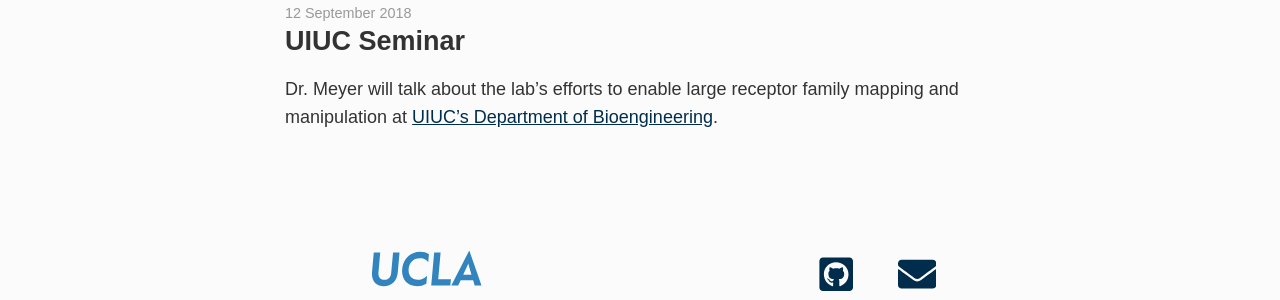
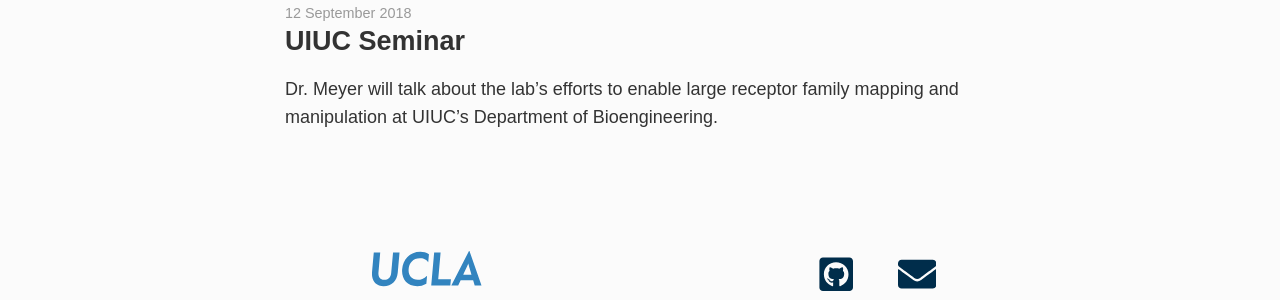
Before and after one commit to meyer-lab/asmlab.org, a Jekyll site: the page built from _posts/news/2018-09-12-UIUC-talk.md, in a window 1280 px wide. Shown: the part 157-457 px from the top of the page. Built offline with Jekyll 4.4.1, drawn with Linux system fonts in a browser that asks for light colours; some web fonts are replaced; some of the changed lines change nothing that is shown.

Commit message:
Try this

```diff
--- a/_config.yml
+++ b/_config.yml
@@ -1,5 +1,5 @@
-url:
-baseurl:
+url: https://asmlab.org/
+baseurl: /
 timezone: Etc/UTC
 
 sass:
--- a/_posts/news/2018-09-12-UIUC-talk.md
+++ b/_posts/news/2018-09-12-UIUC-talk.md
@@ -5,4 +5,4 @@ date:   2018-09-12 00:00:01
 categories: news
 ---
 
-Dr. Meyer will talk about the lab's efforts to enable large receptor family mapping and manipulation at [UIUC's Department of Bioengineering](https://bioengineering.illinois.edu/calendar/event/9/12/2018/33317661).
+Dr. Meyer will talk about the lab's efforts to enable large receptor family mapping and manipulation at UIUC's Department of Bioengineering.
```
